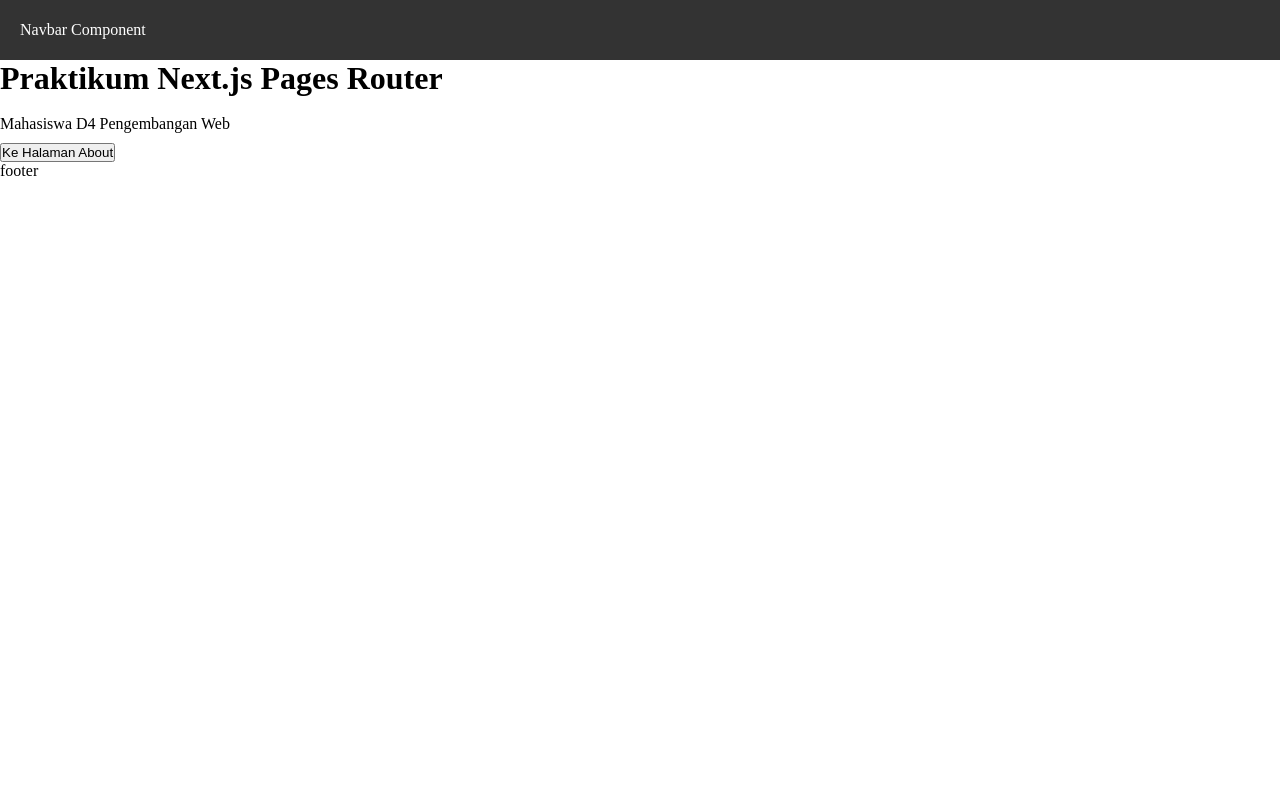
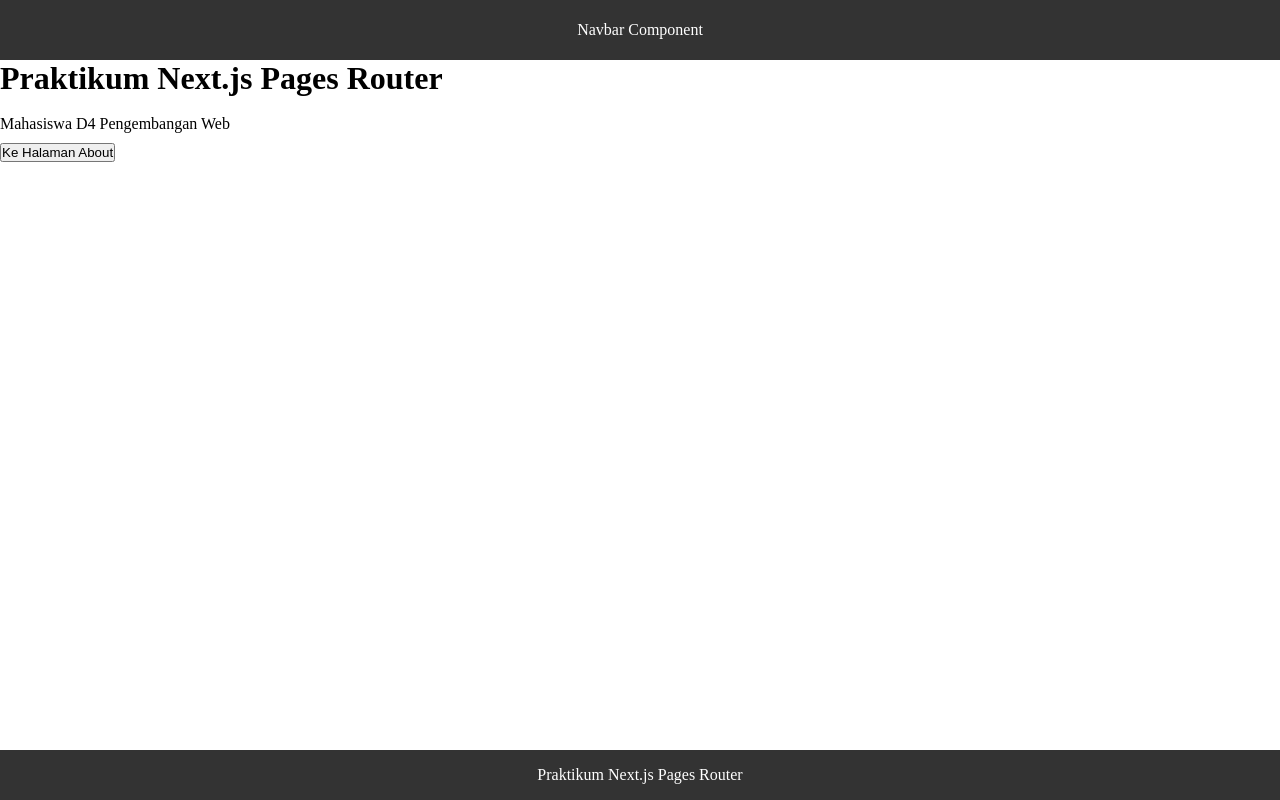
Before and after one commit to dhanisaptrri/Pemrograman_Framework, a Next.js app in the folder praktikum2/my-app/: page / in a window 1280 px wide. Built offline with nearby package versions, Linux system fonts and the light colour scheme.

Commit message:
Tugas 3 – Layout

```diff
--- a/praktikum2/my-app/src/components/layouts/AppShell/index.tsx
+++ b/praktikum2/my-app/src/components/layouts/AppShell/index.tsx
@@ -6,12 +6,17 @@
 
 const AppShell = (props: AppShellProps) => {
   const { children } = props;
+
   return (
-    <main>
+    <div className="app-shell">
       <Navbar />
-      {children}
-      <div>footer</div>
-    </main>
+      <main className="content">
+        {children}
+      </main>
+      <footer className="footer">
+        Praktikum Next.js Pages Router
+      </footer>
+    </div>
   );
 };
 
--- a/praktikum2/my-app/src/styles/globals.css
+++ b/praktikum2/my-app/src/styles/globals.css
@@ -7,9 +7,9 @@
 }
 
 html,
-body{
-  max-width: 100vw;
-  overflow-x: hidden;
+body {
+  height: 100%;
+  width: 100%;
 }
 
 
@@ -19,12 +19,32 @@
   text-decoration: none;
 }
 
+.app-shell {
+  min-height: 100vh;
+  display: flex;
+  flex-direction: column;
+}
+
+.content {
+  flex: 1;
+}
+
 .navbar {
   width: 100%;
   height: 60px;
   background-color: #333;
   color: white;
   display: flex;
+  justify-content: center;
   align-items: center;
   padding: 0 20px;
 }
+
+.footer {
+  height: 50px;
+  background-color: #333;
+  color: white;
+  display: flex;
+  align-items: center;
+  justify-content: center;
+}
```
